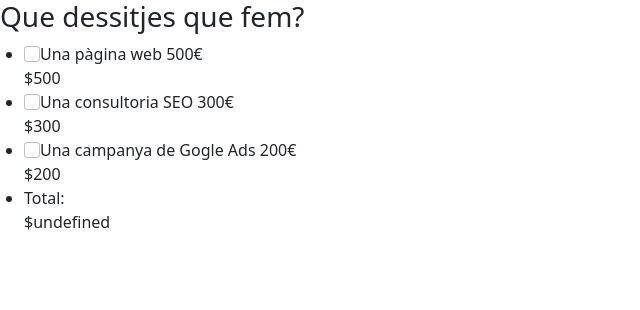
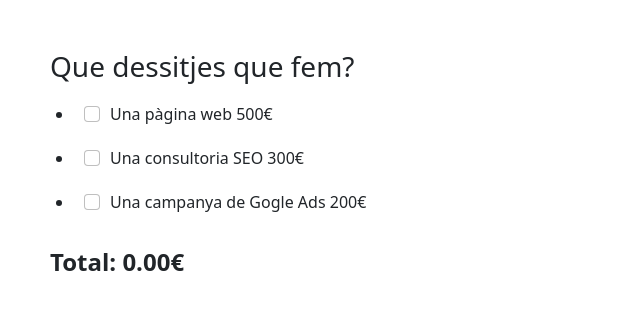
Before and after one commit to Xavi-BCN/sprint7-a, a React (Create React App) app: page / in a window 1280 px wide. Shown: the top 310 px of the page, without its empty margins (0-640 px from the left). Built offline with nearby package versions, Linux system fonts and the light colour scheme.

Commit message:
Exercise 1 OK

```diff
--- a/src/App.css
+++ b/src/App.css
@@ -1,38 +1,22 @@
-.App {
-  text-align: center;
+*{
+  margin: 0;
+  padding: 0;
+  box-sizing: border-box;
 }
 
-.App-logo {
-  height: 40vmin;
-  pointer-events: none;
+.App{
+  margin: 50px;
 }
 
-@media (prefers-reduced-motion: no-preference) {
-  .App-logo {
-    animation: App-logo-spin infinite 20s linear;
-  }
+label{
+  margin-left: 10px;
 }
 
-.App-header {
-  background-color: #282c34;
-  min-height: 100vh;
-  display: flex;
-  flex-direction: column;
-  align-items: center;
-  justify-content: center;
-  font-size: calc(10px + 2vmin);
-  color: white;
+.task-list-item{
+  margin: 10px;
 }
-
-.App-link {
-  color: #61dafb;
+.total-section{
+  font-weight: 700;
+  margin-top: 20px;
+  font-size: 1.5rem;
 }
-
-@keyframes App-logo-spin {
-  from {
-    transform: rotate(0deg);
-  }
-  to {
-    transform: rotate(360deg);
-  }
-}
--- a/src/App.js
+++ b/src/App.js
@@ -1,26 +1,30 @@
 
-import React, { useState } from 'react'
+import { useState } from 'react'
 import { services } from './assets/services';
+import './App.css'
 
-//const getFormattedPrice = price => `$${price.toFixed(2)}`;
-const getFormattedPrice = price => `$${price}`;
+const getFormattedPrice = (price) => `${price.toFixed(2)}€`;
 
-function App() {
+export default function App() {
 
 
   // Creo tantas variables como servicios tengo en el array y sus estados a false
   const [checkedState, setCheckedState] = useState(
     new Array(services.length).fill(false)
   );
-  const { total, setTotal} = useState(0);
 
+  const [ total, setTotal ] = useState(0);
+
+  // Cuando cambie un checkbox actualizo su valor al contario del que tenia en un nuevo array
   const handleOnChange = (position) => {
     const updatedCheckedState = checkedState.map((item, index) =>
       index === position ? !item : item
     );
 
+    //paso el nuevo array como actualizacion de la variable y esto obliga a repintar pantalla
     setCheckedState(updatedCheckedState);
 
+    //Calculo el total cogiendo el index de aquellos valores que sean true, y con ese index voy al array de servicios y cojo su precio.
     const totalPrice = updatedCheckedState.reduce(
       (sum, currentState, index) => {
         if (currentState === true) {
@@ -31,20 +35,20 @@ function App() {
       0
     );
 
+    //Paso el precio total calculado a la funcion setTotal para que repinte y muestre el total actualizado en pantalla.
     setTotal(totalPrice);
+
   };
-
-
 
   return (
     <div className="App">
       <h3>Que dessitjes que fem?</h3>
       <ul className="list-group mx-4">
+        {/* Cargamos los servicios con su control Checkbox  */}
         {services.map(({ task, price }, index) => {
           return (
             <li key={index}>
               <div className="task-list-item">
-
                 <input
                   className='form-check-input'
                   type="checkbox"
@@ -54,26 +58,13 @@ function App() {
                   checked={checkedState[index]}
                   onChange={() => handleOnChange(index)}
                 />
-                  <label htmlFor={`custom-checkbox-${index}`}>{task}</label>
-
-                <div className="right-section">{getFormattedPrice(price)}</div>
+                <label htmlFor={`custom-checkbox-${index}`}>{task}  {price}€</label>
               </div>
             </li>
           );
         })}
-        <li>
-          <div className="toppings-list-item">
-            <div className="left-section">Total:</div>
-            <div className="right-section">{getFormattedPrice(total)}</div>
-          </div>
-        </li>
       </ul>
-
-
-
-
-
+      <div className="total-section">Total: {getFormattedPrice(total)}</div>
     </div>
   );
 }
-export default App;
--- a/src/assets/services.js
+++ b/src/assets/services.js
@@ -1,21 +1,21 @@
  export const services  = [
     {
     id:  1,
-    task: 'Una pàgina web 500€',
+    task: 'Una pàgina web',
     price: 500,
     pages: 1,
     lang: 1
     },
     {
     id:  2,
-    task: 'Una consultoria SEO 300€',
+    task: 'Una consultoria SEO',
     price: 300,
     pages: 0,
     lang: 0
     },
     {
     id:  3,
-    task: 'Una campanya de Gogle Ads 200€',
+    task: 'Una campanya de Gogle Ads',
     price: 200,
     pages: 0,
     lang: 0
```
Also changed, not shown: DirtyCode.js (deleted, +0 -46 lines). Lines whose indentation alone changed are shown as unchanged.
